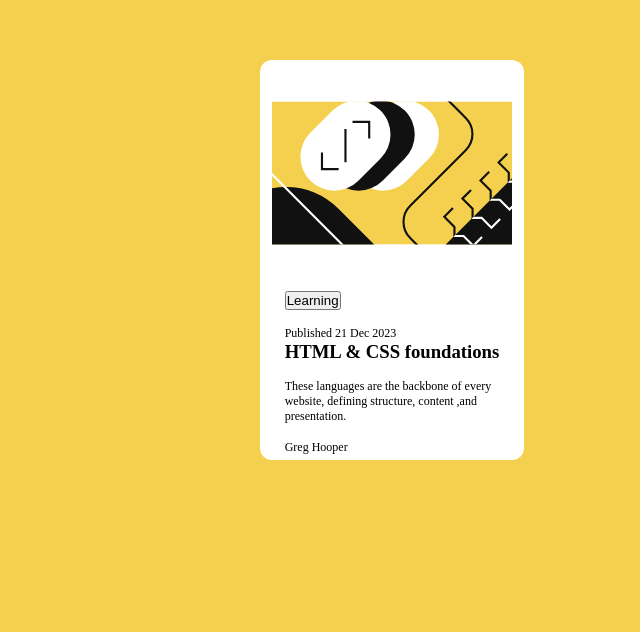
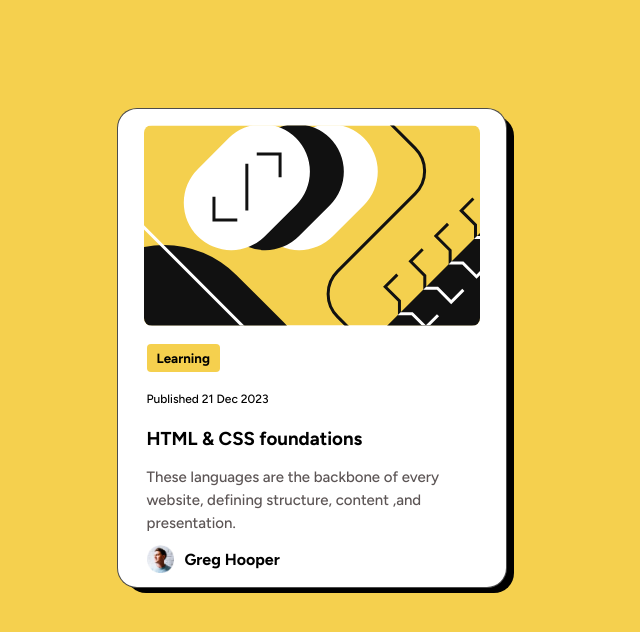
Before and after one commit to lauraine93/Preview-card-challenge, a plain HTML site: page index.html in a window 1280 px wide. Shown: the part 140-772 px from the top of the page, without its empty margins (248-888 px from the left). Drawn offline with Linux system fonts and the light colour scheme.

Commit message:
final result

```diff
--- a/index.html
+++ b/index.html
@@ -3,8 +3,14 @@
     <head>
         <title> preview card by jloww</title>
         <link rel="stylesheet" href="style.css">
+        <link rel="preconnect" href="https://fonts.googleapis.com">
+<link rel="preconnect" href="https://fonts.gstatic.com" crossorigin>
+<link href="https://fonts.googleapis.com/css2?family=Figtree:ital,wght@0,300..900;1,300..900&display=swap" rel="stylesheet">
+
     </head>
     <body>
+        <section class="container"> </section>
+
         <div class="page">
             <div class="card">
                 <div class="image">
@@ -12,10 +18,15 @@
                 </div>
                 <div class="content">
                     <button> Learning</button>
-                    <p>Published 21 Dec 2023</p>
+                    <p class="text">Published 21 Dec 2023</p>
                     <h3> HTML & CSS foundations</h3>
                     <p> These languages are the backbone of every<br> website, defining structure, content ,and <br> presentation.</p>
-                    <p>Greg Hooper</p>
+                </div>
+                    <div class="user">
+                        <img src="image-avatar.webp">
+                        <p>Greg Hooper</p>
+
+
                 </div>
 
             </div>
--- a/style.css
+++ b/style.css
@@ -2,6 +2,7 @@
     margin: 0;
     padding: 0;
     box-sizing: border-box ;
+    font-family: "Figtree", sans-serif;
 }
 body{
     display: flex;
@@ -11,56 +12,111 @@ body{
     justify-content: center;
     align-items: left;
     background-color: #f5d04e;
+    font-family: "Figtree", sans-serif;
+
+}
+.container{
+    background-color:black;
+    width: 388px;
+    height:477px;
+    border-radius: 20px;
+    margin-top: 16rem;
+    margin-left: -9rem;
+
 }
 .page {
+    position: absolute;
     display: flex;
     justify-content: center;
     align-items: center;
-    margin-top: 16rem;
-    margin-bottom: 16rem;
-}
+    margin-top: 15.5rem;
+    margin-bottom: 0rem;
+    font-family: "Figtree", sans-serif;
+    }
 
 .card{
     background-color: white;
-    width: 264px;
-    height: 400px;
+    width: 390px;
+    height: 480px;
     justify-content: center;
     align-items: center;
     display: grid;
     place-items: center;
-    border-radius: 12px;
+    border-radius: 20px;
     box-shadow: 30px;
-    padding: 0px;
     margin: 0;
-}
-
-.image {
-    width: 240px;
-    height: 216px;
-    justify-content: center;
-    align-content: center;
-    display: flex;
-
-    display: block;
-    padding: 0px;
-    margin: 0;
-    vertical-align: top;
+    border: 1px solid rgba(0, 0, 0, 0.7);
+    box-shadow: black;
+    margin-right: 10rem;
 
 
 }
 
+.image {
+    width: 100%;
+    height: auto;
+    display: flex;
+    justify-content: center;
+    align-content: center;
+}
+
 .image img {
-    width: 240px;
-    height: 216px;
+    width: 100%;
+    height: auto;
     border-radius: 8px;
     justify-content: center;
     align-items: center;
-    display: block;
+    display: flex;
+    position: relative;
+    margin-top: 1rem;
 
 }
-.content p {
+
+.content {
+    padding: 10px;
+}
+.content p{
     margin-top: 1rem;
+    font-size: 15px;
+    font-weight: 500;
+    color: rgb(92, 85, 85);
+    margin-right: 1.8rem;
+    margin-left: -0.6rem;
+    line-height: 23px;
 }
-p{
+.content h3{
+    padding-top: 1rem;
+    margin-left: -0.6rem;
+    font-weight: bolder;
+}
+.content button{
+    padding: 6px 10px;
+    font-family: "Figtree", sans-serif;
+    font-weight: bold;
+    background-color: #f5d04e;
+    border: none;
+    border-radius: 4px;
+    margin-left: -0.6rem;
+    margin-top: 0.5rem;
+}
+.content .text{
+    color: black;
     font-size: 12px;
 }
+
+.user{
+   display: flex;
+   gap: 10px;
+   margin-right: 10rem;
+   margin-bottom: 1rem;
+}
+.user img{
+    display: flex;
+    width: 16%;
+    height: auto;
+}
+.user p{
+  font-size: bold;
+  font-weight: bold;
+  margin-top: 0.3rem;
+}
```
Also changed, not shown: image-avatar.webp (added).
